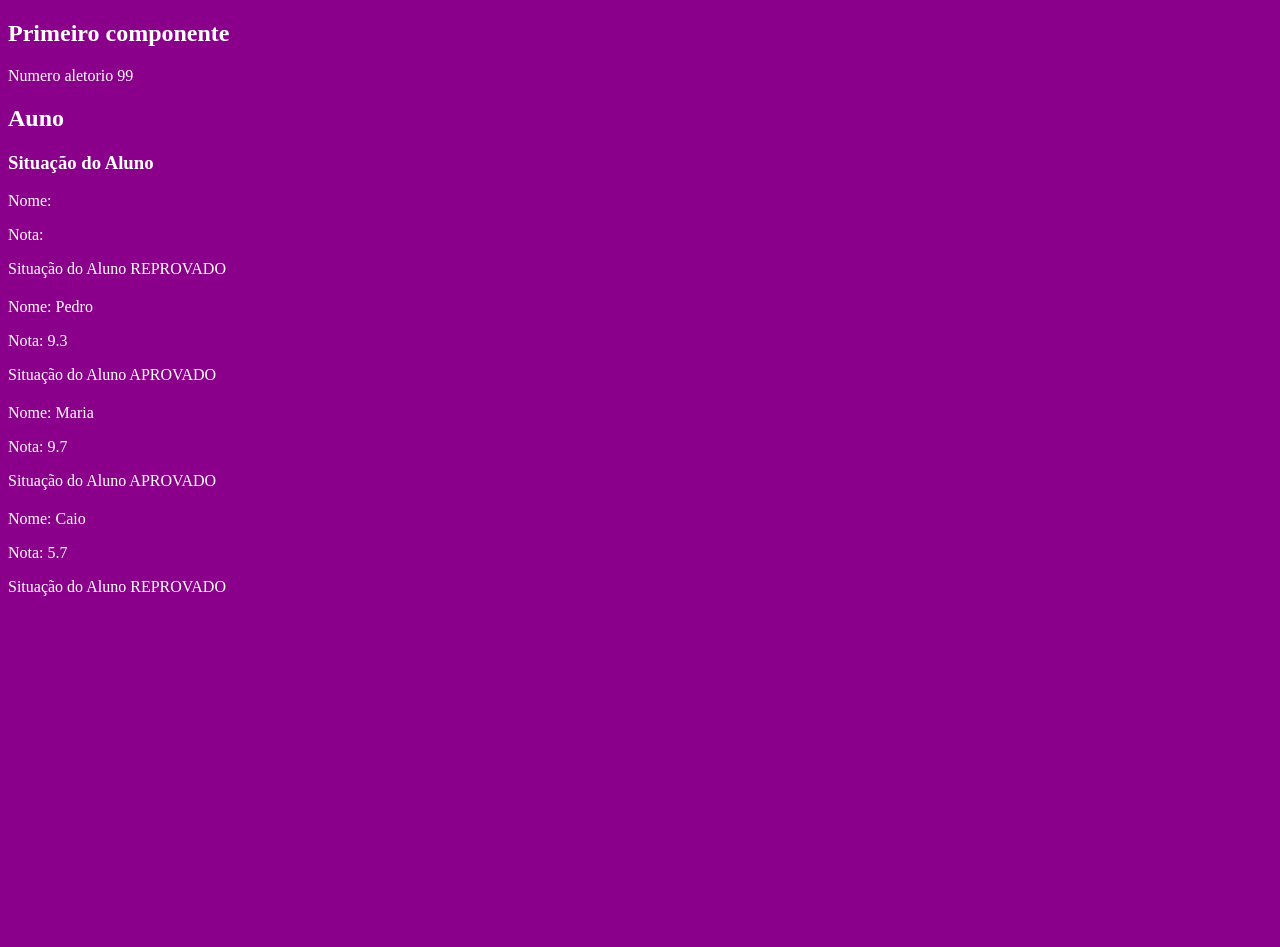
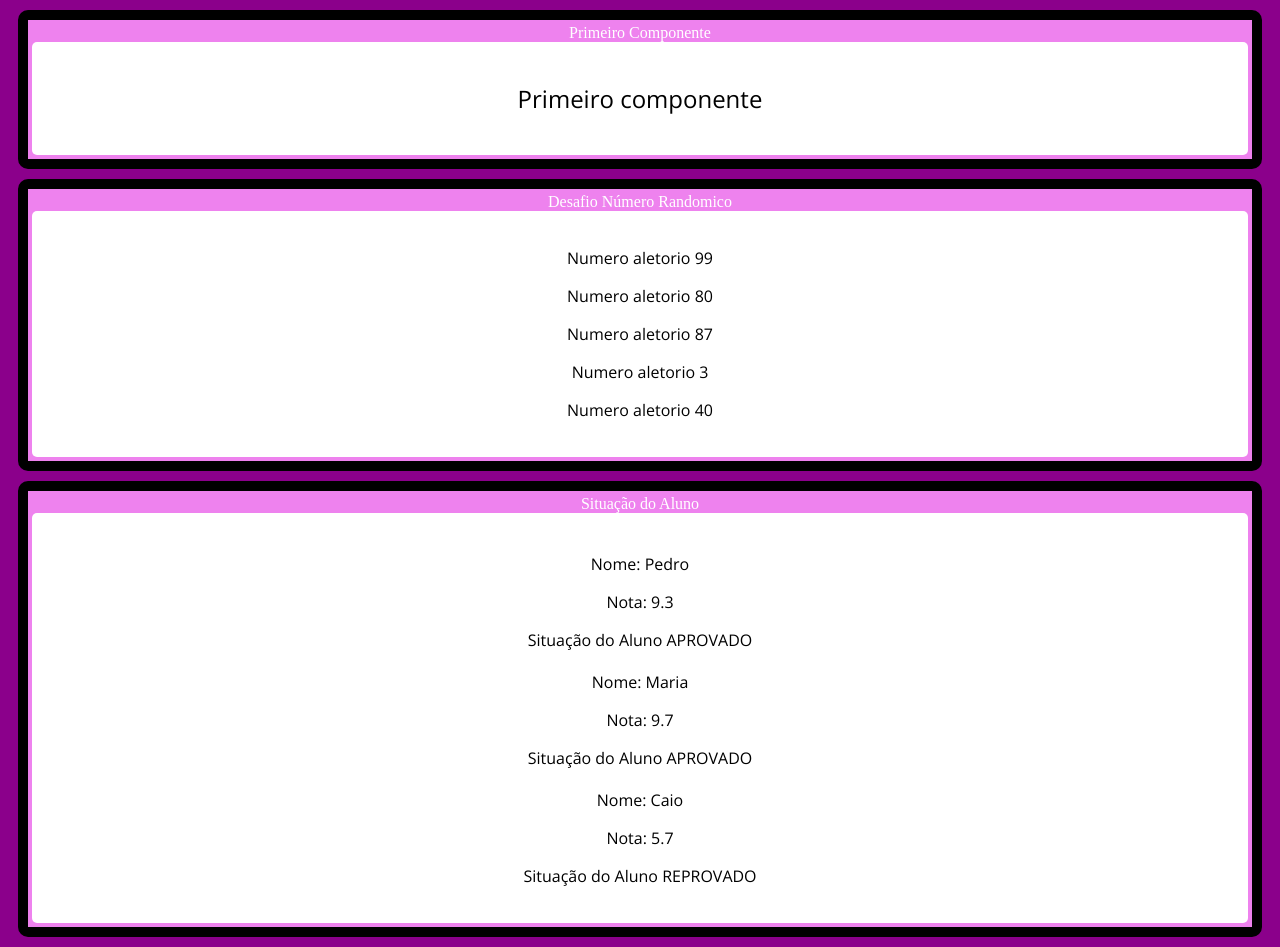
Before and after one commit to isahsantos/learnreact, a React (Create React App) app in the folder fundamentosreact/: page / in a window 1280 px wide. Before the commit the page ends 800 px from the top, so only its background shows below. Built offline with nearby package versions, Linux system fonts and the light colour scheme.

Commit message:
Ajustes de exercicios com estilo css, números aleatorios, criação de componente

```diff
--- a/fundamentosreact/public/index.html
+++ b/fundamentosreact/public/index.html
@@ -8,6 +8,7 @@
     <meta name="theme-color" content="#000000" />
     <meta name="description" content="Web site created using create-react-app" />
     <link rel="apple-touch-icon" href="%PUBLIC_URL%/logo192.png" />
+    <link href="https://fonts.googleapis.com/css2?family=Open+Sans&display=swap" rel="stylesheet">
 
     <link rel="manifest" href="%PUBLIC_URL%/manifest.json" />
 
--- a/fundamentosreact/src/App.jsx
+++ b/fundamentosreact/src/App.jsx
@@ -2,18 +2,27 @@ import React, { Fragment } from 'react'
 import Primeiro from './components/basics/First'
 import ComponentJSX from './components/basics/CompnentJSX'
 import Aleatorio from './components/basics/Aleatorio'
-
+import Card from './components/layout/Card'
 
 export default () => (
     <Fragment>
+        <Card titulo="Primeiro Componente">
             < Primeiro > </Primeiro>
+        </Card>
+        <Card titulo="Desafio Número Randomico">
             <Aleatorio min={1} max={100}></Aleatorio>
-        <ComponentJSX titulo="Auno" subtitulo="Situação do Aluno" ></ComponentJSX>
+            <Aleatorio min={1} max={100}></Aleatorio>
+            <Aleatorio min={1} max={100}></Aleatorio>
+            <Aleatorio min={1} max={100}></Aleatorio>
+            <Aleatorio min={1} max={100}></Aleatorio>
+        </Card>
+        <Card titulo="Situação do Aluno">
             <ComponentJSX nome="Pedro" nota={9.3}></ComponentJSX>
             <ComponentJSX
                 nome="Maria" nota={9.7}></ComponentJSX>
             <ComponentJSX
                 nome="Caio" nota={5.7}></ComponentJSX>
+        </Card>
     </Fragment>
 
 )
--- /dev/null
+++ b/fundamentosreact/src/components/layout/Card.css
@@ -0,0 +1,22 @@
+.Card {
+    background-color: violet;
+    border-radius: 10px;
+    overflow: hidden;
+    border: 10px, solid, black;
+    padding:4px;
+    margin: 10px
+}
+
+.Card .Title {
+    padding: 10px, 0px;
+    justify-content: center;
+    display: flex;
+
+}
+
+.Card .Content {
+    background-color: white;
+    color: black;
+    padding:20px;
+    border-radius:5px
+}
--- /dev/null
+++ b/fundamentosreact/src/components/layout/Card.jsx
@@ -0,0 +1,13 @@
+import React from 'react'
+import './Card.css'
+export default props => {
+    return (
+        <div className="Card">
+            <div className="Title">{props.titulo}</div>
+            <div className="Content">
+                {props.children} </div>
+
+
+        </div>
+    )
+}
--- a/fundamentosreact/src/index.css
+++ b/fundamentosreact/src/index.css
@@ -1,4 +1,16 @@
 body {
     background-color: darkmagenta;
     color: white;
+    text-align: center;
 }
+h2, h3, p {
+
+    font-weight: 200;
+    font-family: 'Open Sans', sans-serif;
+}
+h1 {
+
+    font-weight: 300;
+    font-family: 'Open Sans', sans-serif;
+
+}
```
Lines whose indentation alone changed are shown as unchanged.
